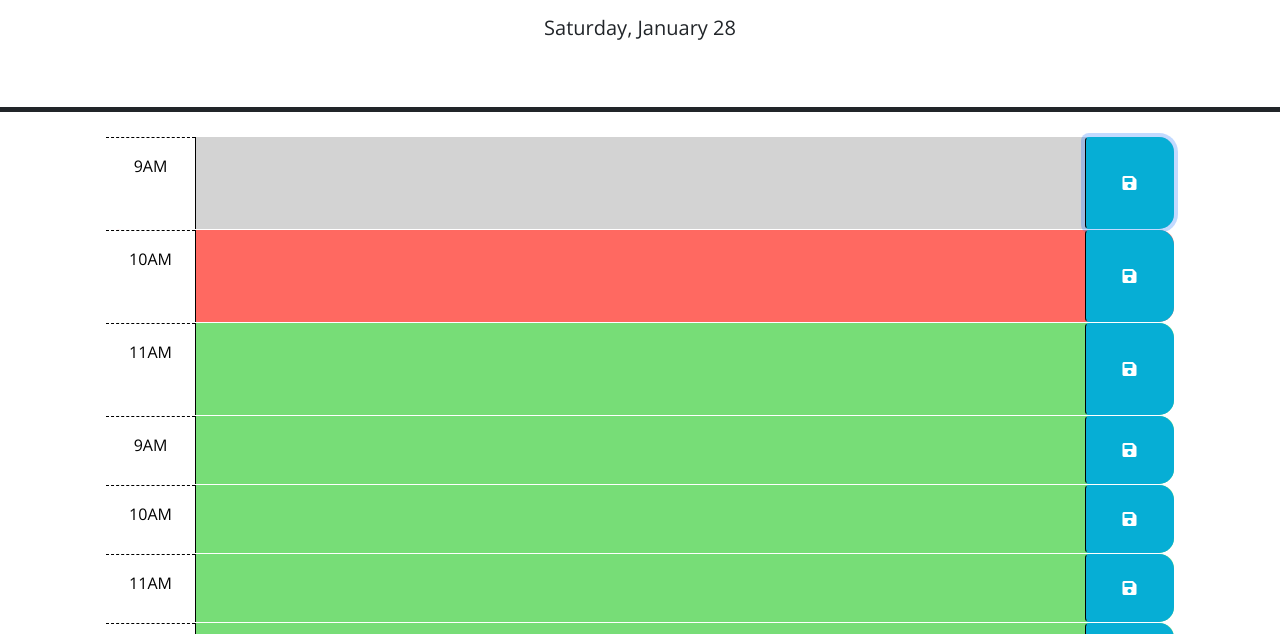
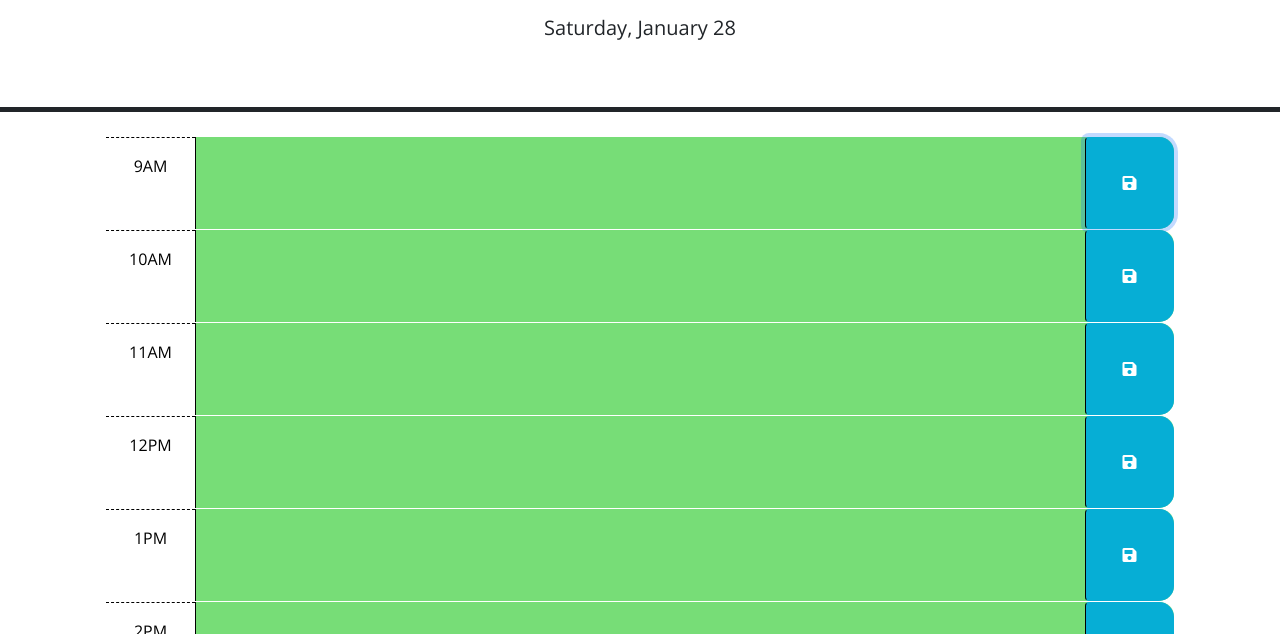
Before and after one commit to BradenKim22/time-block, a plain HTML site: page index.html in a window 1280 px wide. Both pictures are taken after a click on the button 1129 px from the left and 348 px from the top of the page. Shown: the part 166-800 px from the top of the page. Drawn offline with nearby package versions, Linux system fonts and the light colour scheme.

Commit message:
Completed Challenge

```diff
--- a/Assets/script.js
+++ b/Assets/script.js
@@ -1,7 +1,5 @@
-// Wrap all code that interacts with the DOM in a call to jQuery to ensure that
-// the code isn't run until the browser has finished rendering all the elements
-// in the html.
-$(function () {
+// Code not to run unit the document is ready
+$(document).ready(function () {
   // variables to interact with the DOM
   var currentDay = $('#currentDay');
   var container = $('.container-lg');
@@ -13,16 +11,6 @@ $(function () {
 
   // variables for the work day schedule // for loop create time block with all classes, and buttons, etc.
   var workHours = [9, 10, 11, 12, 13, 14, 15, 16, 17];
-  // functions for the time block color
-  function past() {
-    timeBlock.addClass('class', 'past');
-  };
-  function present() {
-    timeBlock.addClass('class', 'present');
-  };
-  function future() {
-    timeBlock.addClass('class', 'future');
-  };
 
   for (var i = 0; i < workHours.length; i++) {
     // The Row in the container variables
@@ -31,14 +19,14 @@ $(function () {
     var theHour = $('<div>');
     var hour = dayjs().hour(workHours[i]).format('hA');
     var nowHour = dayjs().hour();
-    // Part 2 of the Row, the textarea variables
+    // Part 2 of the Row, the textarea variables and text from local Storage
     var textArea = $('<textarea>');
+    var textInBox = localStorage.getItem(workHours[i]);
     // Part 3 of the Row, the button variables and the save icon
     var button = $('<button>');
     var buttonI = $('<i>');
 
     // Row Div which will be in 3 parts
-    timeBlock.attr('id', workHours[i]);
     timeBlock.attr('class', 'row time-block');
     // Lets do the colors in the loop too
     if (nowHour > workHours[i]) {
@@ -53,39 +41,43 @@ $(function () {
     theHour.html(hour);
     // Part 2 of the row, the textarea
     textArea.addClass('col-8 col-md-10 description');
-    // textArea.attr('row', workHours.length);
+    textArea.attr('id', workHours[i]);
+    textArea.attr('rows', '3');
     // Part 3 of the row, the button. with the Save Icon on the Button
     button.addClass('btn saveBtn col-2 col-md-1');
     button.attr('aria-label', 'save');
     buttonI.addClass('fas fa-save');
     buttonI.attr('aria-hidden', 'true');
 
-    // Append the row to the container then append all three parts to the row.
+    // Append the row to the container
     container.append(timeBlock);
+    // Append Part 1 to the row
     timeBlock.append(theHour);
+    // Append part 2 to the row, then append text to Part 2
     timeBlock.append(textArea);
+    textArea.append(textInBox);
+    // Append part 3 to the row, then append the icon to Part 3
     timeBlock.append(button);
     button.append(buttonI);
+
+    // Add margin at the bottom of the page. Added margin to the last string/num in array
+    if (workHours[i] == workHours.slice(-1)) {
+      timeBlock.css('margin-bottom', '5vh');
+    }
   };
 
-  // TODO: Add a listener for click events on the save button. This code should
-  // use the id in the containing time-block as a key to save the user input in
-  // local storage. HINT: What does `this` reference in the click listener
-  // function? How can DOM traversal be used to get the "hour-x" id of the
-  // time-block containing the button that was clicked? How might the id be
-  // useful when saving the description in local storage?
-  //
-  // TODO: Add code to apply the past, present, or future class to each time
-  // block by comparing the id to the current hour. HINTS: How can the id
-  // attribute of each time-block be used to conditionally add or remove the
-  // past, present, and future classes? How can Day.js be used to get the
-  // current hour in 24-hour time?
-  //
-  // TODO: Add code to get any user input that was saved in localStorage and set
-  // the values of the corresponding textarea elements. HINT: How can the id
-  // attribute of each time-block be used to do this?
-  //
-  // TODO: Add code to display the current date in the header of the page.
+  // Save the text to localStorage function with the textarea's ID
+  function saveText(event) {
+    // event.preventDefault();
+    var buttonsText = $(this).siblings('textarea');
+    var thisText = buttonsText.val();
+    var idOfText = buttonsText.attr('id');
+    localStorage.setItem(idOfText, thisText);
+  };
+
+  // Call the function when save button is clicked.
+  $('button').click(saveText);
+
+  // Add code to display the current date in the header of the page.
   currentDay.text(dayWeek + ", " + currentDate);
-
 });
--- a/Assets/style.css
+++ b/Assets/style.css
@@ -56,4 +56,5 @@ textarea {
 .saveBtn i:hover {
   font-size: 20px;
   transition: all 0.3s ease-in-out;
+  bottom
 }
--- a/index.html
+++ b/index.html
@@ -28,45 +28,7 @@
       <p class="lead">A simple calendar app for scheduling your work day</p>
       <p id="currentDay" class="lead"></p>
     </header>
-    <div class="container-lg px-5">
-      <!-- Use class for "past", "present", and "future" to apply styles to the
-        time-block divs accordingly. The javascript will need to do this by
-        adding/removing these classes on each div by comparing the hour in the
-        id to the current hour. The html provided below is meant to be an example
-        demonstrating how the css provided can be leveraged to create the
-        desired layout and colors. The html below should be removed or updated
-        in the finished product. Remember to delete this comment once the
-        code is implemented.
-        -->
-
-      <!-- Example of a past time block. The "past" class adds a gray background color. -->
-      <div id="hour-9" class="row time-block past">
-        <div class="col-2 col-md-1 hour text-center py-3">9AM</div>
-        <textarea class="col-8 col-md-10 description" rows="3"> </textarea>
-        <button class="btn saveBtn col-2 col-md-1" aria-label="save">
-          <i class="fas fa-save" aria-hidden="true"></i>
-        </button>
-      </div>
-
-      <!-- Example of a a present time block. The "present" class adds a red background color. -->
-      <div id="hour-10" class="row time-block present">
-        <div class="col-2 col-md-1 hour text-center py-3">10AM</div>
-        <textarea class="col-8 col-md-10 description" rows="3"> </textarea>
-        <button class="btn saveBtn col-2 col-md-1" aria-label="save">
-          <i class="fas fa-save" aria-hidden="true"></i>
-        </button>
-      </div>
-
-      <!-- Example of a future time block. The "future" class adds a green background color. -->
-      <div id="hour-11" class="row time-block future">
-        <div class="col-2 col-md-1 hour text-center py-3">11AM</div>
-        <textarea class="col-8 col-md-10 description" rows="3"> </textarea>
-        <button class="btn saveBtn col-2 col-md-1" aria-label="save">
-          <i class="fas fa-save" aria-hidden="true"></i>
-        </button>
-      </div>
-    </div>
-
+    <div class="container-lg px-5"></div>
     <script src="https://code.jquery.com/jquery-3.4.1.min.js"></script>
     <script
       src="https://cdn.jsdelivr.net/npm/dayjs@1.11.3/dayjs.min.js"
```
